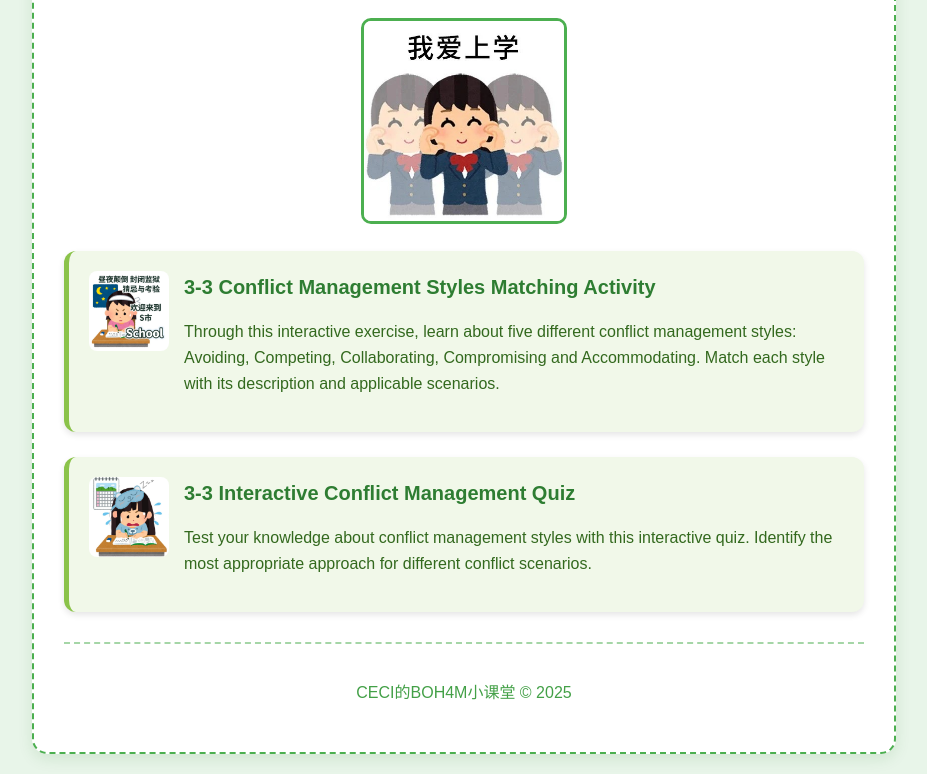
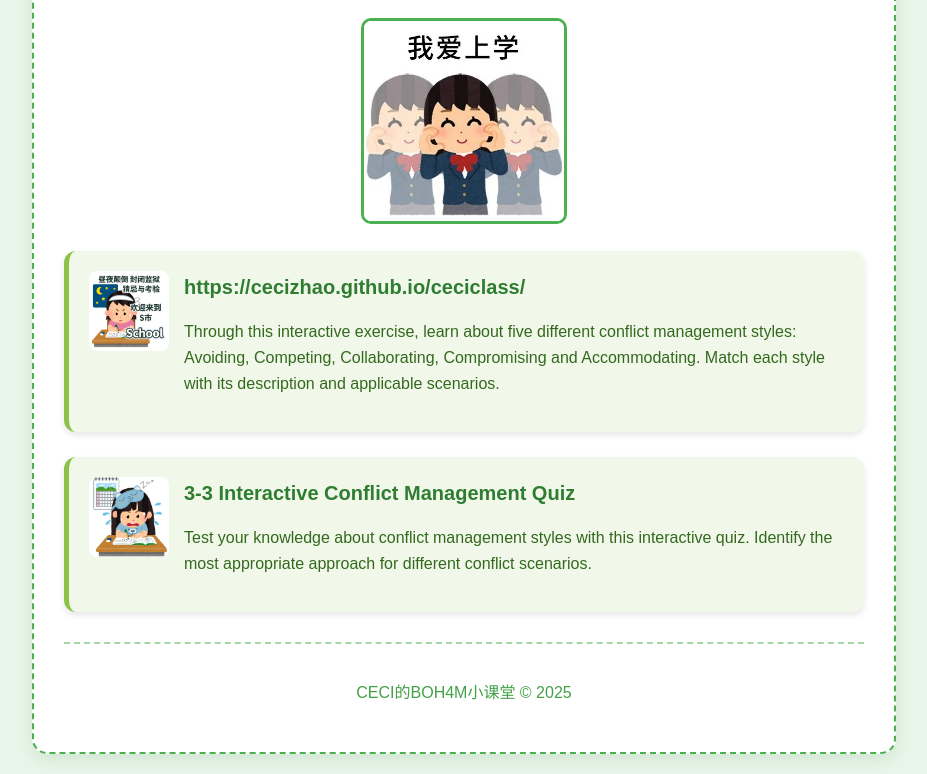
Before and after one commit to cecizhao/ceciclass, a plain HTML site: page index.html in a window 1280 px wide. Shown: the part 155-929 px from the top of the page, without its empty margins (176-1103 px from the left). Drawn offline with Linux system fonts and the light colour scheme; a web font is replaced by a local one.

Commit message:
Update index.html

```diff
--- a/index.html
+++ b/index.html
@@ -116,7 +116,7 @@
             <li class="activity-item">
                 <img src="./night-study.jpg" alt="昼夜颠倒" class="activity-icon">
                 <div class="activity-content">
-                    <a href="conflict-management-html (3).html" class="activity-link">3-3 Conflict Management Styles Matching Activity</a>
+                    <a href="https://cecizhao.github.io/ceciclass/" class="activity-link">https://cecizhao.github.io/ceciclass/</a>
                     <p class="activity-description">
                         Through this interactive exercise, learn about five different conflict management styles: Avoiding, Competing, Collaborating, Compromising and Accommodating. Match each style with its description and applicable scenarios.
                     </p>
```
